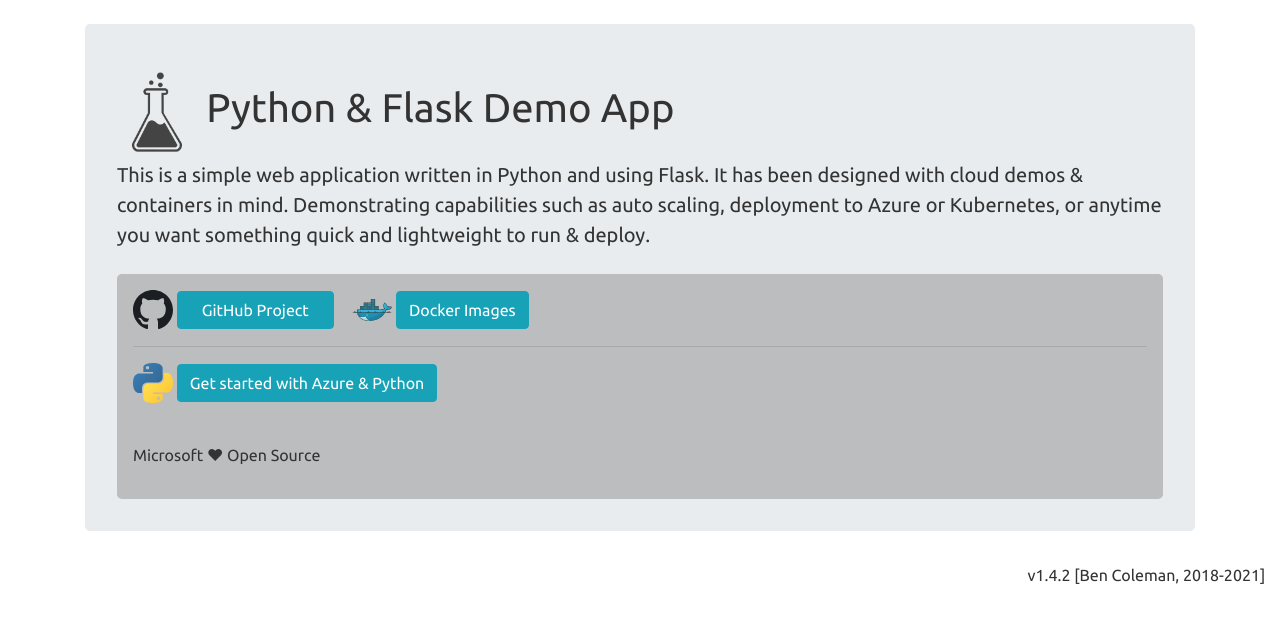
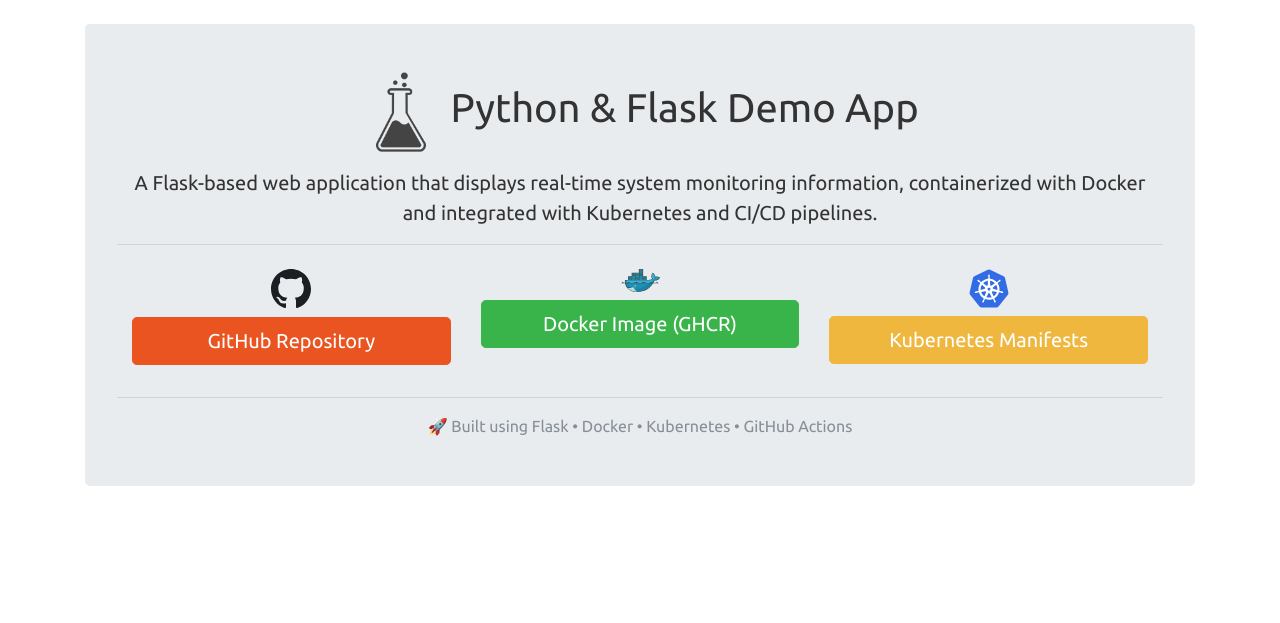
Before and after one commit to Rizwana200/python-devops-project, a Flask app: page / in a window 1280 px wide. Shown: the part 66-689 px from the top of the page. Run offline with Flask 3, Linux system fonts and the light colour scheme; some libraries are stand-ins or nearby versions.

Commit message:
Updated UI with Kubernetes logo

```diff
--- a/src/app/templates/base.html
+++ b/src/app/templates/base.html
@@ -1,4 +1,4 @@
-<!DOCTYPE html>
+<!doctype html>
 <html>
   <head>
     <title>{% block title %}Python DemoApp{% endblock %}</title>
@@ -63,6 +63,5 @@
     ></script>
 
     <div class="container body-content">{% block content %}{% endblock %}</div>
-    <span style="float: right">v1.4.2 [Ben Coleman, 2018-2021] &nbsp;&nbsp;&nbsp;</span>
   </body>
 </html>
--- a/src/app/templates/index.html
+++ b/src/app/templates/index.html
@@ -1,41 +1,67 @@
 {% extends "base.html" %} {% block content %}
-<br />
-<div class="jumbotron">
-  <h1><img src="/static/img/flask.png" height="80px" /> Python & Flask Demo App</h1>
 
-  <div class="lead">
-    This is a simple web application written in Python and using Flask. It has been designed with cloud demos &
-    containers in mind. Demonstrating capabilities such as auto scaling, deployment to Azure or Kubernetes, or anytime
-    you want something quick and lightweight to run & deploy.
-  </div>
 <br />
 
-  <div class="dimmed-box">
-    <p>
-      <img src="static/img/github-2.svg" class="icon" />
-      <a href="https://github.com/Rizwana200/python-devops-project" class="btn btn-info btn px-4"> GitHub Project </a>
+<div class="jumbotron text-center">
+  <h1>
+    <img src="/static/img/flask.png" height="80px" />
+    Python & Flask Demo App
+  </h1>
 
-      &nbsp;&nbsp;&nbsp;
-      <img src="static/img/docker-whale.svg" class="icon" />
-      <a
-        href="https://github.com/users/Rizwana200/packages/container/package/python-devops-project"
-        class="btn btn-info btn"
-      >
-        Docker Images
-      </a>
+  <p class="lead mt-3">
+    A Flask-based web application that displays real-time system monitoring information, containerized with Docker and
+    integrated with Kubernetes and CI/CD pipelines.
   </p>
 
   <hr />
 
-    <p>
-      <img src="static/img/python.svg" class="icon" />
-      <a class="btn btn-info btn" href="https://azure.microsoft.com/en-gb/develop/python/">
-        Get started with Azure &amp; Python
+  <!-- BUTTON GRID -->
+  <div class="container mt-4">
+    <div class="row justify-content-center">
+      <!-- GitHub -->
+      <div class="col-md-4 mb-3">
+        <img src="static/img/github-2.svg" class="icon mb-2" />
+        <br />
+        <a
+          href="https://github.com/Rizwana200/python-devops-project"
+          class="btn btn-primary btn-lg w-100"
+          target="_blank"
+        >
+          GitHub Repository
         </a>
-    </p>
+      </div>
 
+      <!-- Docker -->
+      <div class="col-md-4 mb-3">
+        <img src="static/img/docker-whale.svg" class="icon mb-2" />
         <br />
-    <p>Microsoft ❤ Open Source</p>
+        <a
+          href="https://github.com/users/Rizwana200/packages/container/package/python-devops-project"
+          class="btn btn-success btn-lg w-100"
+          target="_blank"
+        >
+          Docker Image (GHCR)
+        </a>
+      </div>
+
+      <!-- Kubernetes -->
+      <div class="col-md-4 mb-3">
+        <img src="static/img/kubernetes.svg" class="icon mb-2" />
+        <br />
+        <a
+          href="https://github.com/Rizwana200/python-devops-project/tree/main/deploy/kubernetes"
+          class="btn btn-warning btn-lg w-100"
+          target="_blank"
+        >
+          Kubernetes Manifests
+        </a>
       </div>
     </div>
+  </div>
+
+  <hr />
+
+  <p class="text-muted">🚀 Built using Flask • Docker • Kubernetes • GitHub Actions</p>
+</div>
+
 {% endblock %}
--- a/src/requirements.txt
+++ b/src/requirements.txt
@@ -7,3 +7,7 @@ pytest>=7.0
 flake8>=6.0
 
 black>=23.0
+
+py-cpuinfo
+
+psutil
```
Also changed, not shown: src/app/static/img/kubernetes.svg (added). Lines whose indentation alone changed are shown as unchanged.
